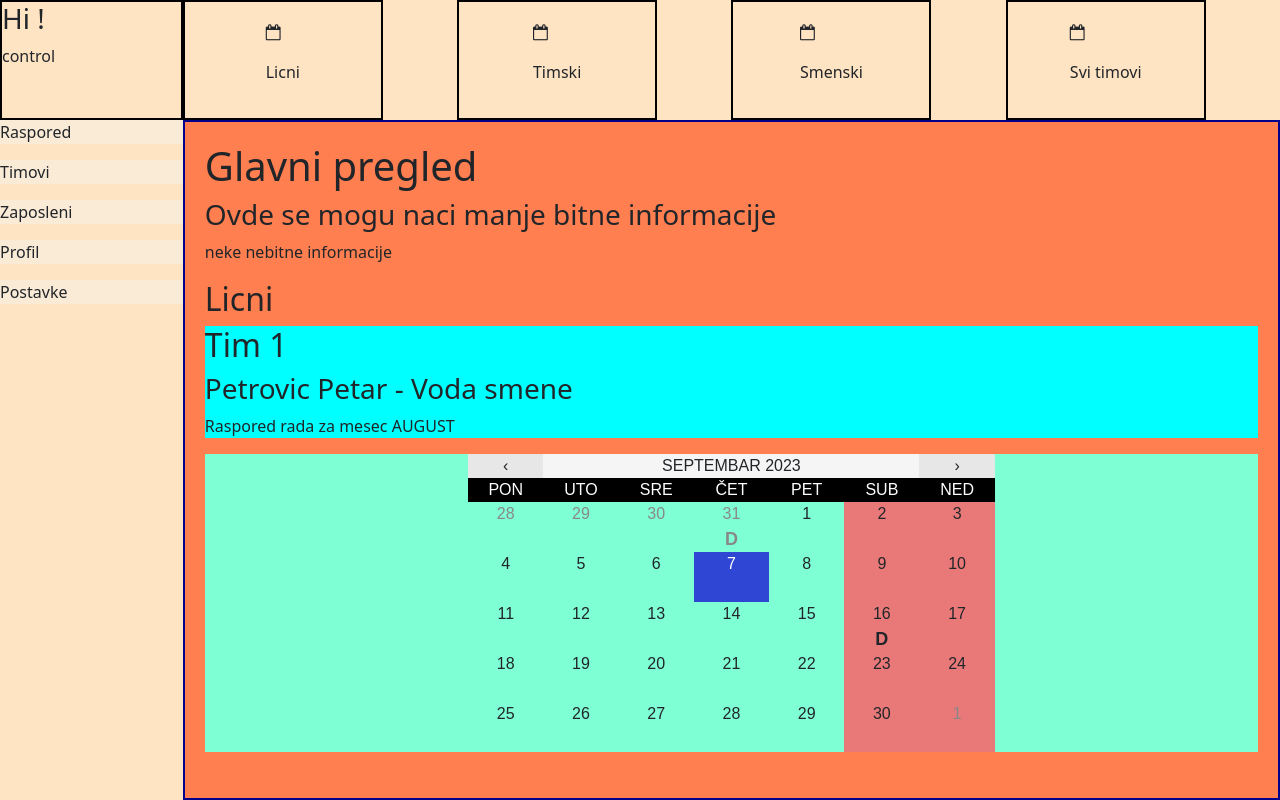
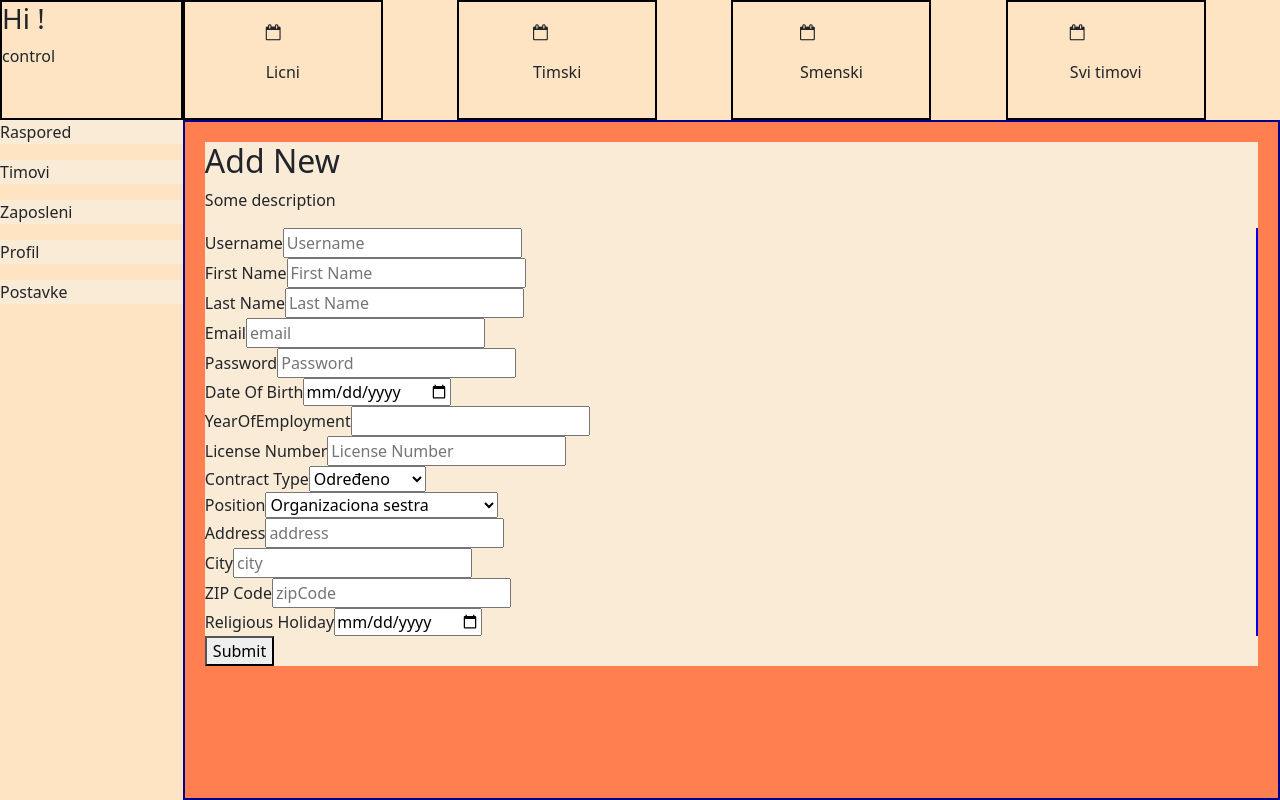
Before and after one commit to Bojan2111/raspored-client, a React (Create React App) app: page / in a window 1280 px wide. Built offline with nearby package versions, Linux system fonts and the light colour scheme.

Commit message:
Edit AddEmployee component with fake data

```diff
--- a/src/components/dashboard/MainView.js
+++ b/src/components/dashboard/MainView.js
@@ -1,15 +1,14 @@
 import React from "react";
 import classes from "./MainView.module.css";
 import PersonalSchedule from "../views/schedule/PersonalSchedule";
+import AddEmployee from "../views/employee/AddEmployee";
 
 const MainView = (props) => {
   return (
     <div className={classes.container}>
-      <h1>{props.content.title}</h1>
-      <h3>{props.content.subtitle}</h3>
-      <p>{props.content.info}</p>
-      <h2>{props.feature}</h2>
-      {props.feature === "Licni" ? <PersonalSchedule /> : <p>Nothing</p>}
+      {/* <h2>{props.feature}</h2>
+      {props.feature === "Licni" ? <PersonalSchedule /> : <p>Nothing</p>} */}
+      <AddEmployee />
     </div>
   );
 };
--- a/src/components/views/employee/AddEmployee.js
+++ b/src/components/views/employee/AddEmployee.js
@@ -1,24 +1,66 @@
-import React from "react";
+import React, { useRef } from "react";
 import classes from "./AddEmployee.module.css";
 
-/*
-        public int YearOfEmployment { get; set; }
-        public string LicenseNumber { get; set; }
-        public int? ContractTypeId { get; set; }
-        public int? PositionId { get; set; }
-        public string Address { get; set; }
-        public string City { get; set; }
-        public string ZipCode { get; set; }
-        public DateTime ReligiousHoliday { get; set; }
-*/
 const AddEmployee = () => {
+  // const [contractTypes, setContractTypes] = useState([]);
+  // const [positions, setPositions] = useState([]);
+
+  // TODO: fetch for getting positons and contract types.
+
+  const usernameRef = useRef("");
+  const passwordRef = useRef("");
+  const firstNameRef = useRef("");
+  const lastNameRef = useRef("");
+  const dateOfBirthRef = useRef("");
+  const emailRef = useRef("");
+  const yearOfEmploymentRef = useRef("");
+  const licenseNumberRef = useRef("");
+  const contractTypeRef = useRef("");
+  const positionRef = useRef("");
+  const addressRef = useRef("");
+  const cityRef = useRef("");
+  const zipCodeRef = useRef("");
+  const religiousHolidayRef = useRef("");
+
+  const contractTypes = ["Određeno", "Neodređeno"];
+  const positions = [
+    "Organizaciona sestra",
+    "Edukator",
+    "Medicinska sestra / tehničar",
+  ];
+
+  const handleSubmitData = (event) => {
+    event.preventDefault();
+
+    // could add validation here...
+
+    const data = {
+      username: usernameRef.current.value,
+      password: passwordRef.current.value,
+      email: emailRef.current.value,
+      firstName: firstNameRef.current.value,
+      lastName: lastNameRef.current.value,
+      dateOfBirth: dateOfBirthRef.current.value,
+      yearOfEmployment: parseInt(yearOfEmploymentRef.current.value),
+      licenseNumber: licenseNumberRef.current.value,
+      contractTypeId: parseInt(contractTypeRef.current.value),
+      positionId: parseInt(positionRef.current.value),
+      address: addressRef.current.value,
+      city: cityRef.current.value,
+      zipCode: zipCodeRef.current.value,
+      religiousHoliday: religiousHolidayRef.current.value,
+    };
+
+    console.log(data);
+  };
+
   return (
     <div className={classes.container}>
       <div className={classes.header}>
         <h2>Add New</h2>
         <p>Some description</p>
       </div>
-      <form>
+      <form onSubmit={handleSubmitData}>
         <div className={classes["input-field"]}>
           <label htmlFor="username">Username</label>
           <input
@@ -26,6 +68,7 @@ const AddEmployee = () => {
             id="username"
             type="text"
             placeholder="Username"
+            ref={usernameRef}
           />
         </div>
         <div className={classes["input-field"]}>
@@ -35,6 +78,7 @@ const AddEmployee = () => {
             id="firstName"
             type="text"
             placeholder="First Name"
+            ref={firstNameRef}
           />
         </div>
         <div className={classes["input-field"]}>
@@ -44,11 +88,18 @@ const AddEmployee = () => {
             id="lastName"
             type="text"
             placeholder="Last Name"
+            ref={lastNameRef}
           />
         </div>
         <div className={classes["input-field"]}>
           <label htmlFor="email">Email</label>
-          <input name="email" id="email" type="email" placeholder="email" />
+          <input
+            name="email"
+            id="email"
+            type="email"
+            placeholder="email"
+            ref={emailRef}
+          />
         </div>
         <div className={classes["input-field"]}>
           <label htmlFor="password">Password</label>
@@ -57,15 +108,26 @@ const AddEmployee = () => {
             id="password"
             type="password"
             placeholder="Password"
+            ref={passwordRef}
           />
         </div>
         <div className={classes["input-field"]}>
           <label htmlFor="dateOfBirth">Date Of Birth</label>
-          <input name="dateOfBirth" id="dateOfBirth" type="date" />
+          <input
+            name="dateOfBirth"
+            id="dateOfBirth"
+            type="date"
+            ref={dateOfBirthRef}
+          />
         </div>
         <div className={classes["input-field"]}>
           <label htmlFor="yearOfEmployment">YearOfEmployment</label>
-          <input name="yearOfEmployment" id="yearOfEmployment" type="number" />
+          <input
+            name="yearOfEmployment"
+            id="yearOfEmployment"
+            type="number"
+            ref={yearOfEmploymentRef}
+          />
         </div>
         <div className={classes["input-field"]}>
           <label htmlFor="licenseNumber">License Number</label>
@@ -74,18 +136,33 @@ const AddEmployee = () => {
             id="licenseNumber"
             type="text"
             placeholder="License Number"
+            ref={licenseNumberRef}
           />
         </div>
         <div className={classes["input-field"]}>
           <label htmlFor="contractType">Contract Type</label>
-          <select>
-            <option></option>
+          <select ref={contractTypeRef}>
+            {contractTypes.map((ct) => (
+              <option
+                key={ct.substring(0, 3)}
+                value={`${contractTypes.indexOf(ct) + 1}`}
+              >
+                {ct}
+              </option>
+            ))}
           </select>
         </div>
         <div className={classes["input-field"]}>
           <label htmlFor="position">Position</label>
-          <select>
-            <option></option>
+          <select ref={positionRef}>
+            {positions.map((p) => (
+              <option
+                key={p.substring(0, 3)}
+                value={`${positions.indexOf(p) + 1}`}
+              >
+                {p}
+              </option>
+            ))}
           </select>
         </div>
         <div className={classes["input-field"]}>
@@ -95,11 +172,18 @@ const AddEmployee = () => {
             id="address"
             type="text"
             placeholder="address"
+            ref={addressRef}
           />
         </div>
         <div className={classes["input-field"]}>
           <label htmlFor="city">City</label>
-          <input name="city" id="city" type="text" placeholder="city" />
+          <input
+            name="city"
+            id="city"
+            type="text"
+            placeholder="city"
+            ref={cityRef}
+          />
         </div>
         <div className={classes["input-field"]}>
           <label htmlFor="zipCode">ZIP Code</label>
@@ -108,13 +192,24 @@ const AddEmployee = () => {
             id="zipCode"
             type="text"
             placeholder="zipCode"
+            ref={zipCodeRef}
           />
         </div>
         <div className={classes["input-field"]}>
-          <label htmlFor="religiousHoliday">Date Of Birth</label>
-          <input name="religiousHoliday" id="religiousHoliday" type="date" />
+          <label htmlFor="religiousHoliday">Religious Holiday</label>
+          <input
+            name="religiousHoliday"
+            id="religiousHoliday"
+            type="date"
+            ref={religiousHolidayRef}
+          />
+        </div>
+        <div className={classes.submit}>
+          <button>Submit</button>
         </div>
       </form>
     </div>
   );
 };
+
+export default AddEmployee;
```
